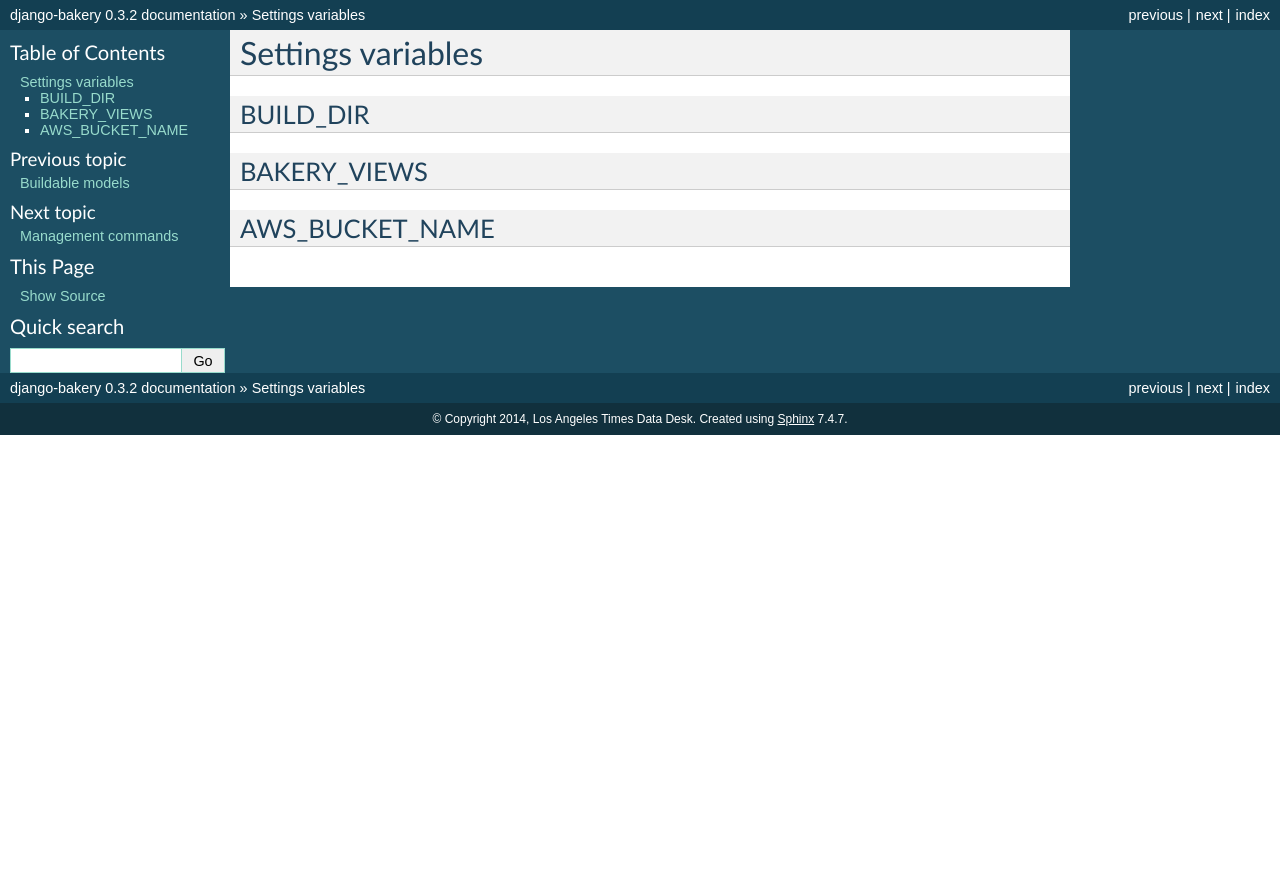
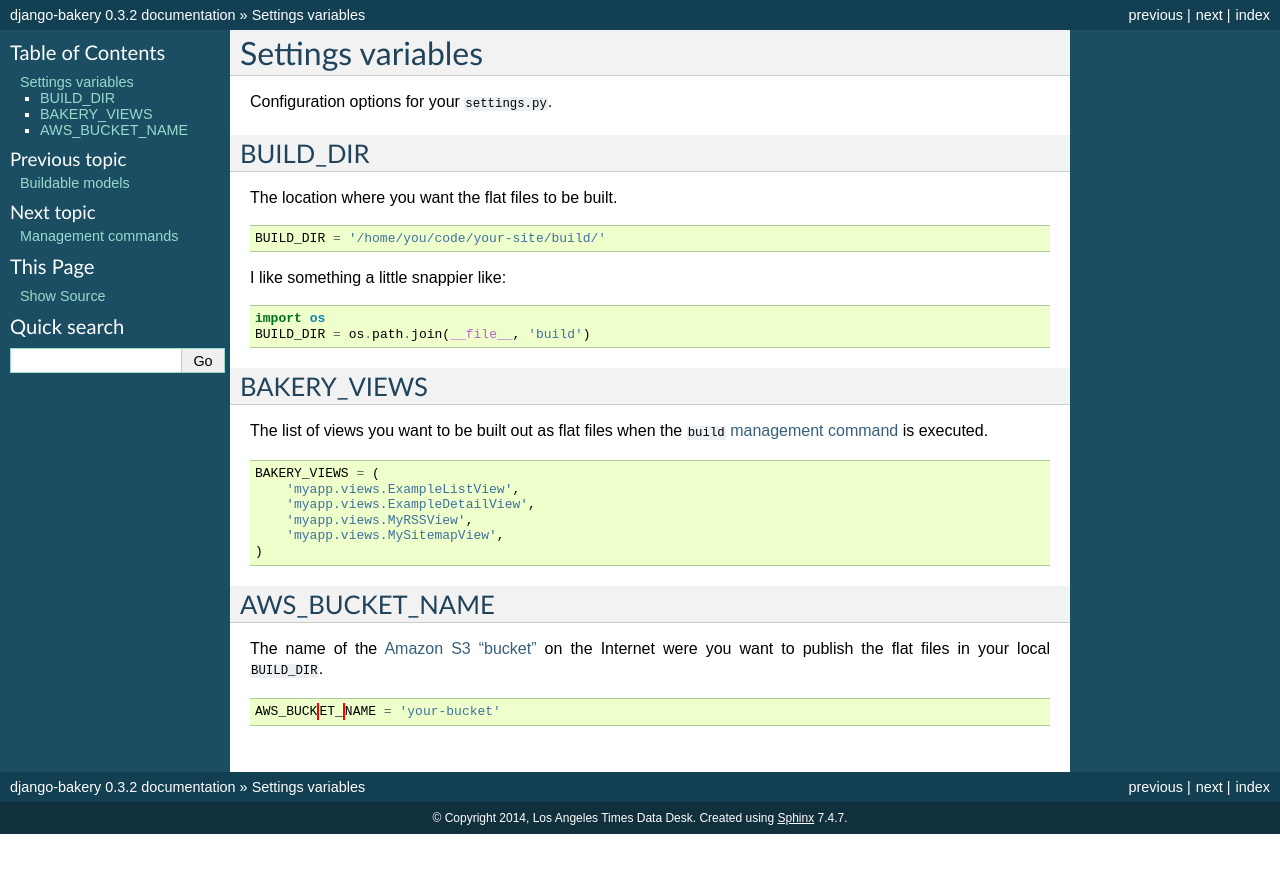
Before and after one commit to palewire/django-bakery, a Sphinx documentation site: the page built from docs/settingsvariables.rst, in a window 1280 px wide. Shown: the top 873 px of the page. Built offline with Sphinx 7.4.7, drawn with Linux system fonts in a browser that asks for light colours.

Commit message:
settings.py page draft in

```diff
--- a/docs/gettingstarted.rst
+++ b/docs/gettingstarted.rst
@@ -55,10 +55,10 @@
 
 .. code-block:: python
 
-    BAKERY_VIEWS = [
+    BAKERY_VIEWS = (
         'yourapp.views.DummyL­istView',
         'yourapp.views.DummyDe­tailView',
-    ]
+    )
 
 Then run the man­age­ment com­mand that will bake them out.
 
--- a/docs/settingsvariables.rst
+++ b/docs/settingsvariables.rst
@@ -1,14 +1,43 @@
 Settings variables
 ==================
 
+Configuration options for your ``settings.py``.
 
 BUILD_DIR
 ---------
 
+The location where you want the flat files to be built.
+
+.. code-block:: python
+
+    BUILD_DIR = '/home/you/code/your-site/build/'
+
+I like something a little snappier like:
+
+.. code-block:: python
+
+    import os
+    BUILD_DIR = os.path.join(__file__, 'build')
 
 BAKERY_VIEWS
 ------------
 
+The list of views you want to be built out as flat files when the ``build`` :doc:`management command </managementcommands>` is executed.
+
+.. code-block:: python
+
+    BAKERY_VIEWS = (
+        'myapp.views.ExampleL­istView',
+        'myapp.views.ExampleDe­tailView',
+        'myapp.views.MyRSSView',
+        'myapp.views.MySitemapView',
+    )
 
 AWS_BUCKET_NAME
 ---------------
+
+The name of the `Amazon S3 "bucket" <http://aws.amazon.com/s3/>`_ on the Internet were you want to publish the flat files in your local ``BUILD_DIR``.
+
+.. code-block:: python
+
+    AWS_BUCK­ET_­NAME = 'your-buck­et'
```
Also changed, not shown: 9 other files.
